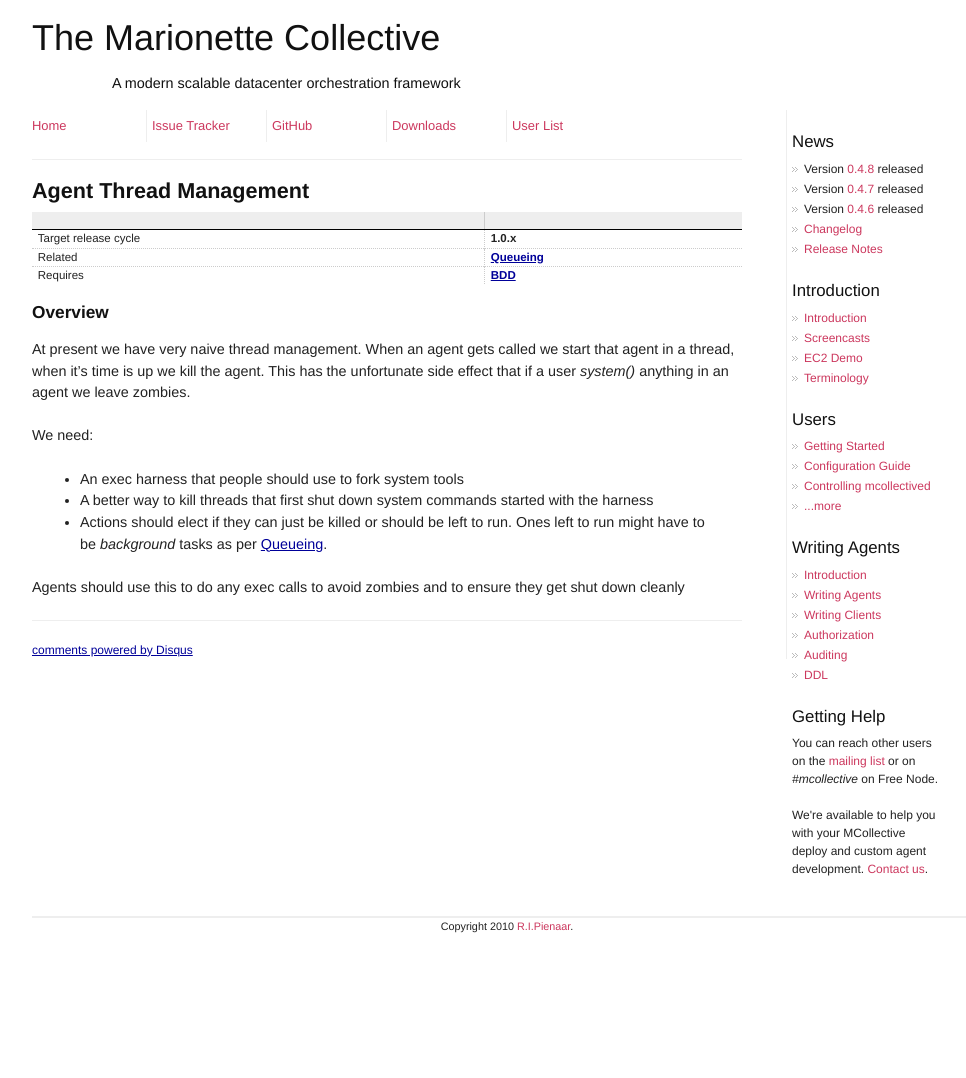
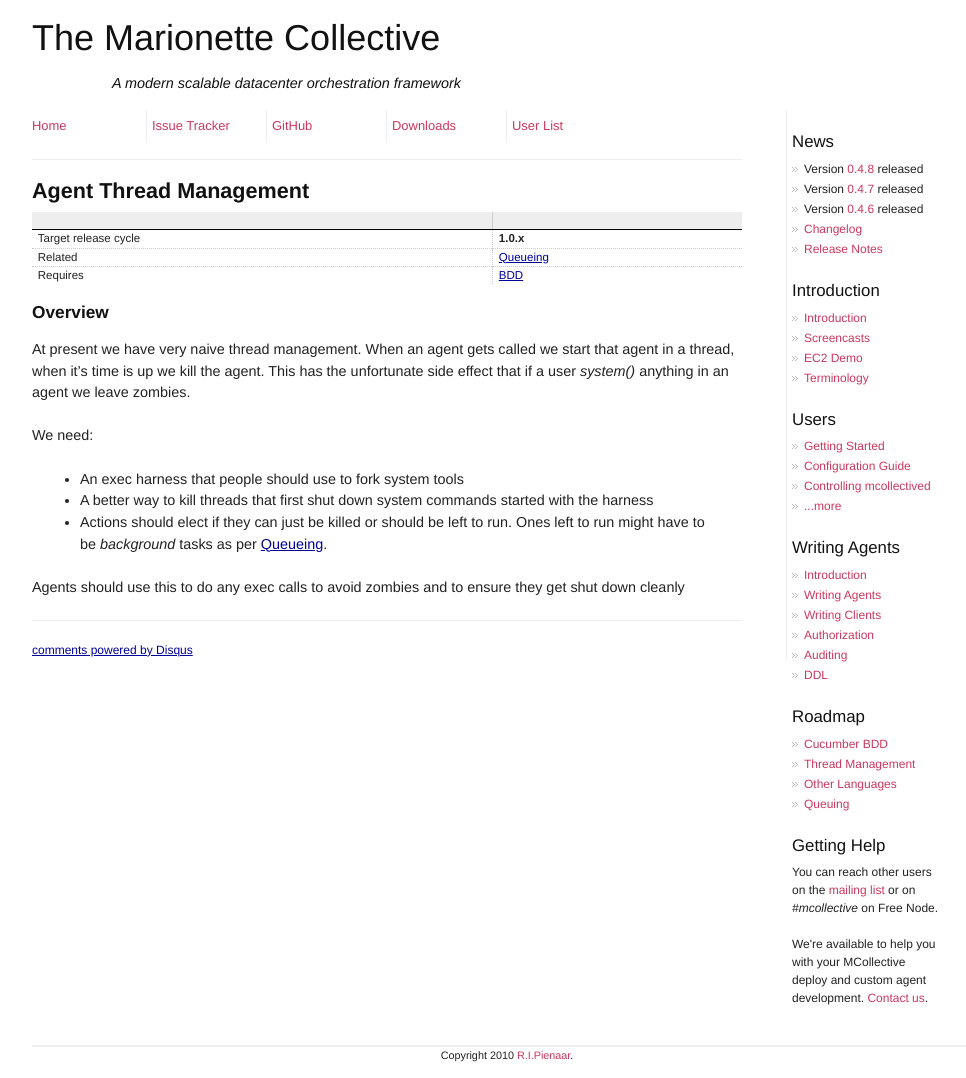
Before and after one commit to choria-legacy/marionette-collective, a Jekyll site: the page built from website/roadmap/thread_management.md, in a window 1280 px wide. Shown: the whole page, without its empty margins (133-1099 px from the left). Built offline with Jekyll 4.4.1, drawn with Linux system fonts in a browser that asks for light colours; comment, search, counter and statistics services are not loaded; before the commit the page ends 949 px from its top, so only the background shows below that.

Commit message:
Cosmetic change and expand the BDD document
Signed-off-by: R.I.Pienaar <rip@devco.net>

```diff
--- /dev/null
+++ b/website/_includes/roadmap_sidebar.html
@@ -0,0 +1,7 @@
+<h3>Roadmap</h3>
+<ul>
+	<li><a href="/roadmap/cucumber.html">Cucumber BDD</a></li>
+	<li><a href="/roadmap/thread_management.html">Thread Management</a></li>
+	<li><a href="/roadmap/actions_in_other_languages.html">Other Languages</a></li>
+	<li><a href="/roadmap/queueing_and_scheduling.html">Queuing</a></li>
+</ul>
--- a/website/_layouts/mcollective.html
+++ b/website/_layouts/mcollective.html
@@ -30,7 +30,7 @@
 		&nbsp;
 	</div>
 	<div class="span-22 last" id="topsubheader">
-		<h4>A modern scalable datacenter orchestration framework</h4>
+		<h4><em>A modern scalable datacenter orchestration framework</em></h4>
 	</div>
 	<div class="span-19 border">
 		<div id="topbar">
@@ -63,6 +63,7 @@
 		{% include overview_sidebar.html %}
 		{% include reference_sidebar.html %}
 		{% include writing_agents_sidebar.html %}
+		{% include roadmap_sidebar.html %}
 		{% include consultation.html %}
 	</div>
 	<div class="span-24 last" id="footer">
--- a/website/roadmap/thread_management.md
+++ b/website/roadmap/thread_management.md
@@ -11,8 +11,8 @@
 |                    |         |
 |--------------------|---------|
 |Target release cycle|**1.0.x**|
-|Related|**[Queueing]**|
-|Requires|**[BDD]**|
+|Related|[Queueing]|
+|Requires|[BDD]|
 
 ## Overview
 
```
Also changed, not shown: website/reference/index.md (+0 -6 lines), website/roadmap/actions_in_other_languages.md (+2 -2 lines), website/roadmap/cucumber.md (+5 -0 lines), website/roadmap/queueing_and_scheduling.md (+2 -2 lines).
